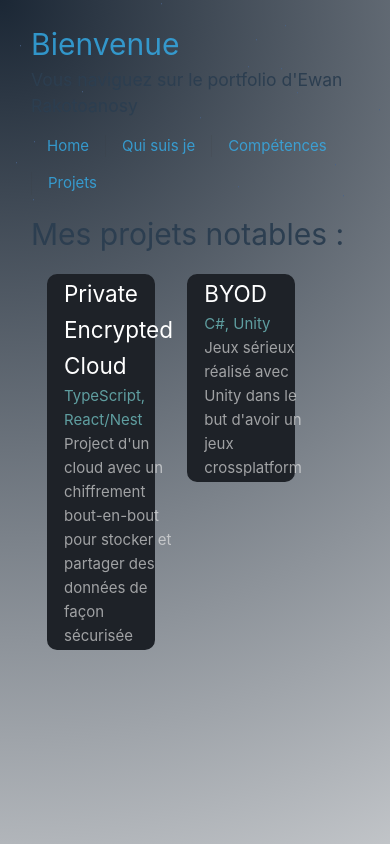
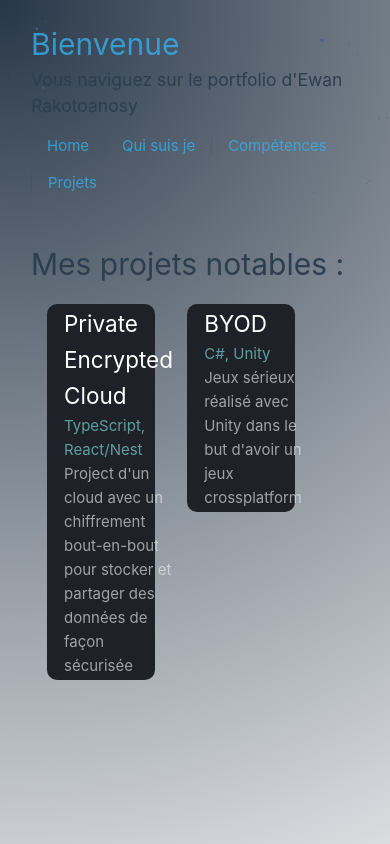
Before and after one commit to rakotoew/next-portfolio, a Next.js app: page /projets in a window 390 px wide. Built offline with nearby package versions, Linux system fonts and the light colour scheme.

Commit message:
changed css path, icon and animation

```diff
--- a/components/layout.js
+++ b/components/layout.js
@@ -1,6 +1,6 @@
 import Head from 'next/head';
 import Navbar from "./navbar";
-import styles from "../styles/Layout.module.css"
+import styles from "../styles/components/Layout.module.css"
 import Link from "next/link";
 const name = 'Ewan Rakotoanosy';
 export const siteTitle = 'Ewan Rakotoanosy';
@@ -20,7 +20,7 @@ export default function Layout({ children}) {
                 <h3>Vous naviguez sur le portfolio d&apos;Ewan Rakotoanosy</h3>
                 <Navbar/>
             </div>
-            <div>
+            <div class={styles.child}>
                 {children}
             </div>
         </main>
--- a/components/navbar.js
+++ b/components/navbar.js
@@ -1,8 +1,8 @@
-import styles from "../styles/Navbar.module.css";
+import styles from "../styles/components/Navbar.module.css";
 import Link from "next/link";
 import {useRouter} from "next/router";
 
-const navigationRoutes = [["/","Home"],["quisuisje", "Qui suis je "],["competences","Compétences"],["projets","Projets"]]
+const navigationRoutes = [["","Home"],["quisuisje", "Qui suis je "],["competences","Compétences"],["projets","Projets"]]
 
 export default function Navbar() {
     const router = useRouter();
--- a/pages/competences.js
+++ b/pages/competences.js
@@ -1,5 +1,5 @@
 import Layout from "../components/layout";
-import styles from "../styles/comp.module.css";
+import styles from "../styles/pages/comp.module.css";
 import Image from 'next/image';
 export default function competences () {
     return (
--- a/pages/index.js
+++ b/pages/index.js
@@ -1,4 +1,4 @@
-import styles from '../styles/Home.module.css'
+import styles from '../styles/pages/Home.module.css'
 import Layout from "../components/layout";
 import Image from 'next/image';
 export default function Home() {
--- a/pages/projets.js
+++ b/pages/projets.js
@@ -1,6 +1,6 @@
 import Layout from "../components/layout";
 import Link from "next/link";
-import styles from '../styles/projets.module.css'
+import styles from '../styles/pages/projets.module.css'
 
 export default function projets () {
     return(
--- a/styles/base.css
+++ b/styles/base.css
@@ -8,6 +8,7 @@
     --vt-c-black-mute: #282828;
 
     --vt-c-indigo: #2c3e50;
+    --vt-c-indigo-medium: #283748;
     --vt-c-indigo-dark:#1b2735;
     --vt-c-indigo-dark2: #1e2228;
     --vt-c-indigo-light: #49638a;
@@ -69,7 +70,7 @@
 body {
     min-height: 100vh;
     color: var(--color-text);
-    background: radial-gradient(circle 80rem at top left, var(--vt-c-indigo-dark) 0%, var(--color-background) 100%);
+    background: radial-gradient(circle 70rem at top left, var(--vt-c-indigo-medium) 0%, var(--color-background) 100%);
     transition: color 0.5s, background-color 0.5s;
     line-height: 1.6;
     font-family: Inter, -apple-system, BlinkMacSystemFont, 'Segoe UI', Roboto, Oxygen, Ubuntu,
--- a/styles/Layout.module.css
+++ b/styles/components/Layout.module.css
@@ -1,7 +1,17 @@
-.header {
+@media (min-width: 1024px) {
+    .header {
+        margin-top: 8em;
+        margin-bottom: 15em;
+        position: relative;
+    }
+}
+
+.header{
     line-height: 1.5;
-    max-height: 100vh;
-    position: center;
+}
+.child{
+    margin-top: 2em;
+    margin-bottom: 2em;
 }
 
 .stars{
@@ -559,9 +569,9 @@
 
 @keyframes animStars {
     from {
-        transform: translateY(-2000px);
+        transform: translate(-1000px,-2000px);
     }
     to {
-        transform: translateY(0px);
+        transform: translate(0px, 0px);
     }
 }
--- a/styles/Navbar.module.css
+++ b/styles/components/Navbar.module.css
@@ -5,7 +5,15 @@
 
     .LinknonActive:first-of-type {
         border: 0;
+        border-top-left-radius: 5px;
+        border-bottom-left-radius: 5px;
     }
+
+    .LinknonActive:last-of-type {
+        border-top-right-radius: 5px;
+        border-bottom-right-radius: 5px;
+    }
+
     .LinknonActive{
         display: inline-block;
         border-left: 1px solid var(--color-border);
@@ -32,11 +40,9 @@
         padding: 0 1rem;
         border-radius: 10px;
     }
-
     .LinknonActive:hover {
         background-color: hsla(177, 14%, 29%, 0.51);
     }
-
     .LinkActive {
         display: inline-block;
         margin: 2em auto 2em auto;
```
Also changed, not shown: public/favicon.png, styles/pages/Home.module.css (renamed from styles/Home.module.css), styles/pages/comp.module.css (renamed from styles/comp.module.css), styles/pages/projets.module.css (renamed from styles/projets.module.css).
